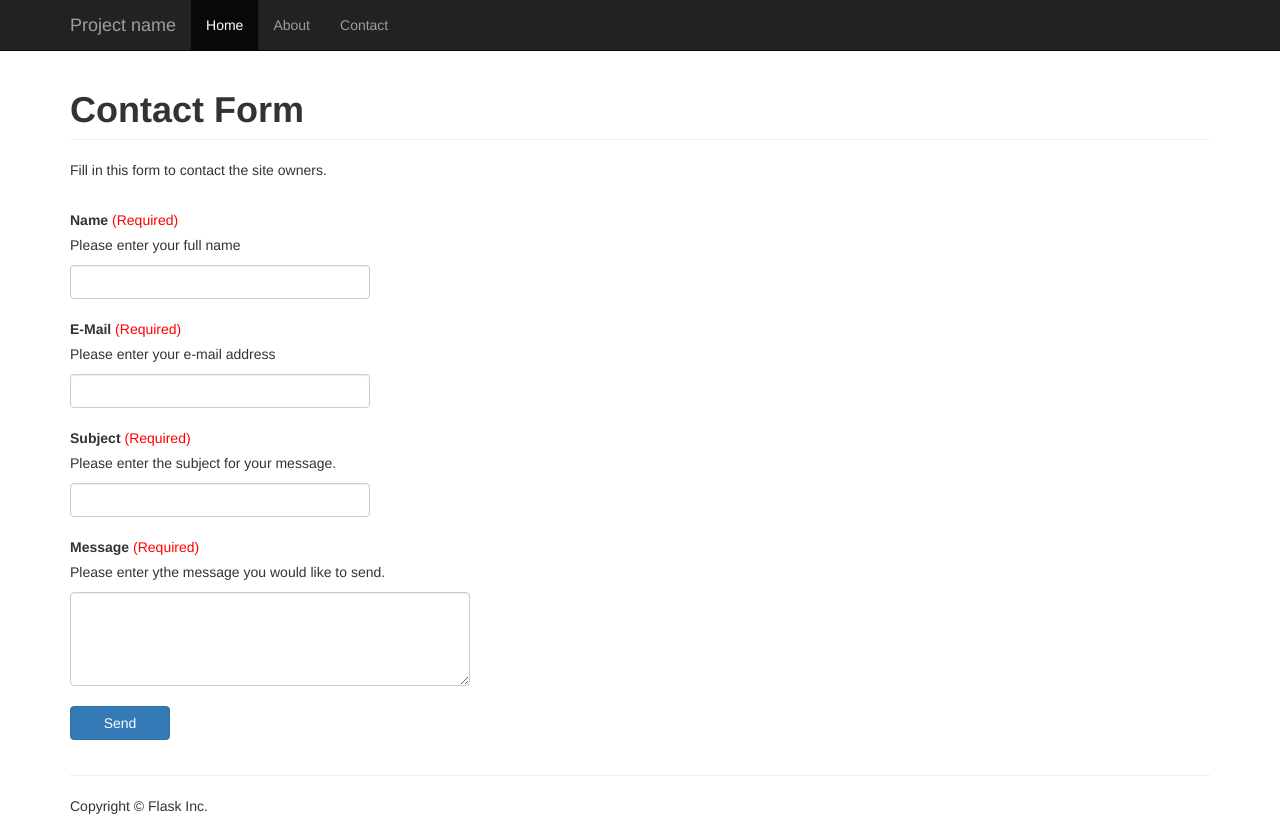
After one commit to aizeek1/info3180-lab3-ex2, a Flask app: page /contact/ in a window 1280 px wide. The commit adds this page. Run offline with Flask 2, Linux system fonts and the light colour scheme; some libraries are stand-ins or nearby versions.

Commit message:
contact form done

```diff
--- /dev/null
+++ b/app/templates/contact.html
@@ -0,0 +1,23 @@
+{% extends "base.html" %}
+
+{% block main %}
+<h1 class="page-header"><b>Contact Form</b></h1>
+<p>Fill in this form to contact the site owners.</p>
+<form method='POST'>
+    <div class="form-group">
+    <br><label for="exampleInputName2">Name</label><span style="color:red"> (Required)</span>
+    <p>Please enter your full name </p>
+    <input name='name' style="width:300px" type="text" class="form-control" id="exampleInputName2"><br>
+    <label for="exampleInputEmail1">E-Mail</label><span style="color:red"> (Required)</span>
+     <p>Please enter your e-mail address</p>
+    <input name='email' style="width:300px" type="email" class="form-control" id="exampleInputEmail1"><br>
+    <label>Subject</label><span style="color:red"> (Required)</span>
+     <p>Please enter the subject for your message.</p>
+    <input name='subject'style="width:300px" type="text" class="form-control"><br>
+    <label>Message</label><span style="color:red"> (Required)</span>
+     <p>Please enter ythe message you would like to send.</p>
+    <textarea name='message'id='msg' style="width:400px" class="form-control" rows="4"></textarea><br>
+    <button style="width:100px" type="submit" class="btn btn-primary"> Send </button>
+    </div>
+</form>
+{% endblock %}
--- a/app/templates/header.html
+++ b/app/templates/header.html
@@ -13,6 +13,8 @@
           <ul class="nav navbar-nav">
             <li class="active"><a href="{{ url_for('home') }}">Home</a></li>
             <li><a href="{{ url_for('about') }}">About</a></li>
+            <li><a href="{{ url_for('contact') }}">Contact</a></li>
+
           </ul>
         </div><!--/.nav-collapse -->
       </div>
--- a/app/views.py
+++ b/app/views.py
@@ -6,12 +6,13 @@ This file creates your application.
 """
 
 from app import app
-from flask import render_template, request, redirect, url_for
-
+from flask import render_template, request, redirect, url_for,flash
+import smtplib
 
 ###
 # Routing for your application.
 ###
+
 
 @app.route('/')
 def home():
@@ -19,15 +20,50 @@ def home():
     return render_template('home.html')
 
 
+
 @app.route('/about/')
 def about():
     """Render the website's about page."""
     return render_template('about.html', name="Mary Jane")
 
+@app.route('/contact/',methods=['GET','POST'])
+def contact():
+    """Render website's contact page."""
+    if request.method=='POST':
+        from_email = request.form['email']
+        from_name=request.form['name']
+        subject=request.form['subject']
+        msg =request.form['message']
+        send_mail(from_name,from_email, subject, msg)
+        flash('E-Mail sent successfully')
+        return redirect(url_for('home'))
+    elif request.method=='GET':
+        return render_template('contact.html')
+
+def send_mail(from_name, from_email, subject, msg):
+    from_addr = request.form['email']
+    to_addr = 'keeziallen@gmail.com'
+    to_name='superwoman'
+    message= """From: {} <{}>
+    To: {} <{}>
+    Subject: {}
+    {}  """
+    message_to_send = message.format(from_name, from_addr, to_name,to_addr, subject, msg)
+    # Credentials (if needed)
+    username = 'keeziallen@gmail.com'
+    password = 'lqhunhnyqssifpyr'
+    # The actual mail send
+    server = smtplib.SMTP('smtp.gmail.com:587')
+    server.starttls()
+    server.login(username, password)
+    server.sendmail(from_addr, to_addr, message_to_send)
+    server.quit()
 
 ###
 # The functions below should be applicable to all Flask apps.
 ###
+
+
 
 @app.route('/<file_name>.txt')
 def send_text_file(file_name):
```
